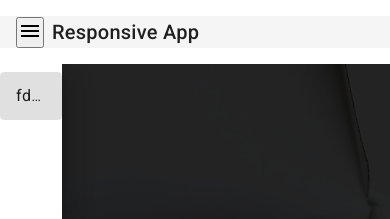
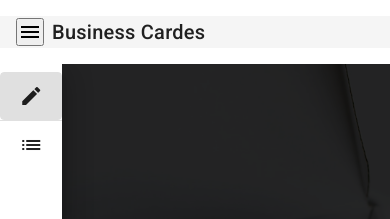
Before and after one commit to EyasArqam/ProgressSoftDotNet, an Angular app in the folder BusinessCardClientApp/: page /home in a window 390 px wide. Both pictures are taken after a click on the button "menu". Shown: the top 219 px of the page. Built offline with nearby package versions, Linux system fonts and the light colour scheme.

Commit message:
Frontend - Transform navigation links to icons on mobile devices

```diff
--- a/BusinessCardClientApp/src/app/components/layout/layout.component.css
+++ b/BusinessCardClientApp/src/app/components/layout/layout.component.css
@@ -14,7 +14,7 @@
   margin: 16px 0px;
 }
 
-mat-sidenav{
+mat-sidenav {
   width: 16vw;
 }
 
@@ -29,3 +29,22 @@ h1.example-app-name {
 .example-is-mobile .example-sidenav-container {
   flex: 1 0 auto;
 }
+
+
+.mat-icon {
+  margin-right: 8px;
+  vertical-align: middle;
+}
+
+.mat-nav-list a {
+  display: flex;
+  align-items: center;
+}
+
+.center-icon {
+  text-align: center !important;
+}
+
+.mat-icon {
+  margin-right: 0px !important;
+}
--- a/BusinessCardClientApp/src/app/components/layout/layout.component.html
+++ b/BusinessCardClientApp/src/app/components/layout/layout.component.html
@@ -1,23 +1,32 @@
 <div class="example-container" [class.example-is-mobile]="mobileQuery.matches">
   <mat-toolbar class="example-toolbar">
     <button mat-icon-button (click)="snav.toggle()"><mat-icon>menu</mat-icon></button>
-    <h1 class="example-app-name">Responsive App</h1>
+    <h1 class="example-app-name">Business Cardes</h1>
   </mat-toolbar>
 
   <mat-sidenav-container class="example-sidenav-container">
-    <mat-sidenav #snav [mode]="'over'"
-      fixedTopGap="56">
+    <mat-sidenav #snav [mode]="'over'" fixedTopGap="56">
       <mat-nav-list>
+        <a mat-list-item class="center-icon" routerLink="." *ngIf="!mobileQuery.matches">
+          Create Business Card
+        </a>
+        <a mat-list-item class="center-icon" routerLink="." *ngIf="mobileQuery.matches">
+          <mat-icon>create</mat-icon>
+        </a>
 
-        <a mat-list-item routerLink=".">{{"fdsafsd"}}</a>
+        <mat-divider></mat-divider>
 
+        <a mat-list-item class="center-icon" routerLink="view-all" *ngIf="!mobileQuery.matches">
+          View All Business Cards
+        </a>
+        <a mat-list-item class="center-icon" routerLink="view-all" *ngIf="mobileQuery.matches">
+          <mat-icon>list</mat-icon>
+        </a>
       </mat-nav-list>
     </mat-sidenav>
 
     <mat-sidenav-content>
-
       <router-outlet></router-outlet>
     </mat-sidenav-content>
-
   </mat-sidenav-container>
 </div>
```
